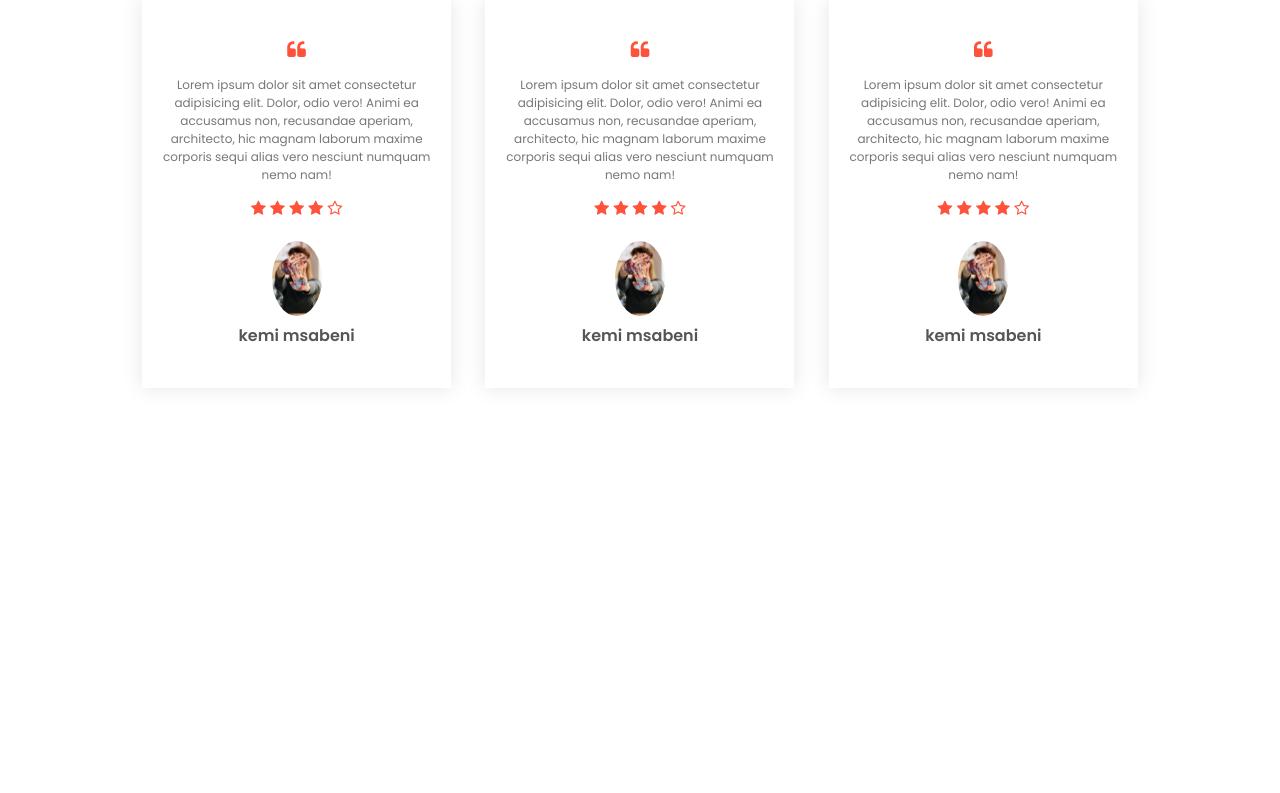
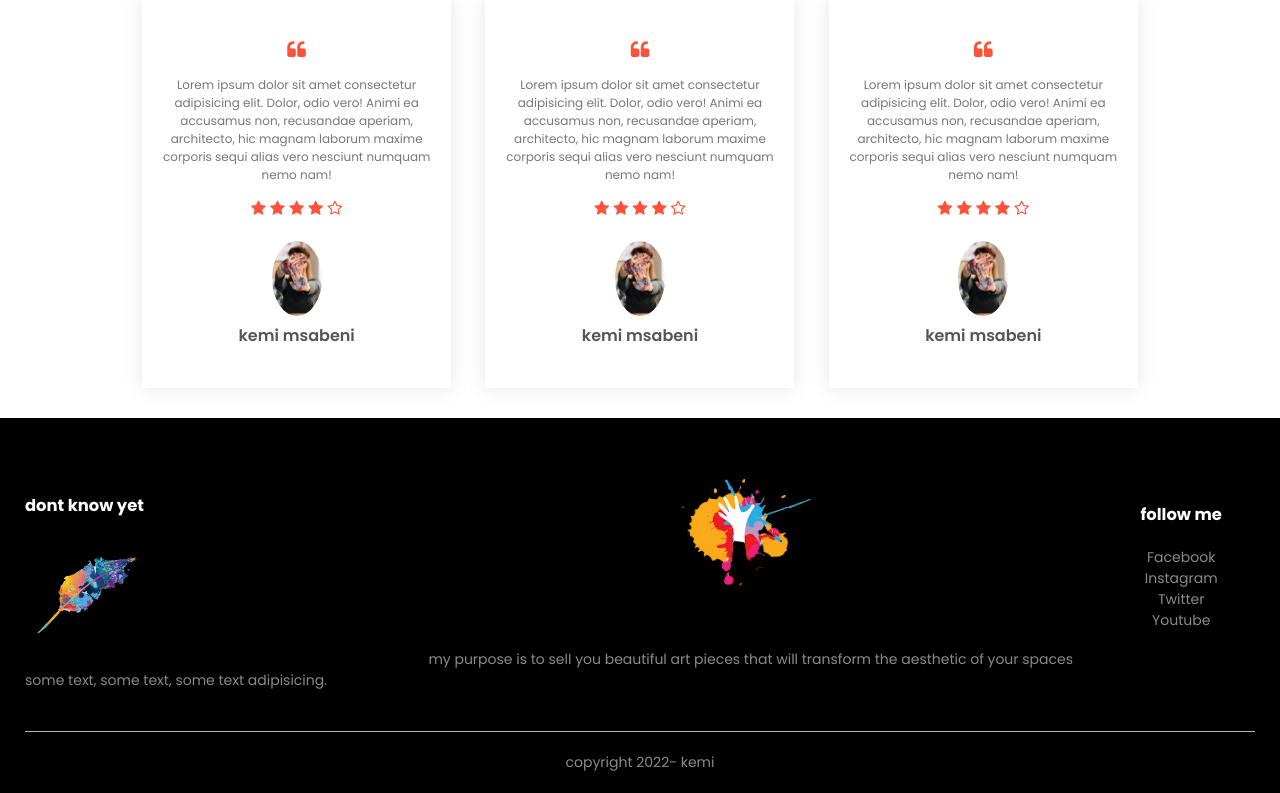
Before and after one commit to msabeni/k_art_frontend, a PHP site: page / in a window 1280 px wide. Shown: the part 2278-3071 px from the top of the page. Before the commit the page ends 2620 px from the top, so only its background shows below. Run offline with PHP 8.4, Linux system fonts and the light colour scheme.

Commit message:
added and styled footer

```diff
--- a/index.html
+++ b/index.html
@@ -202,5 +202,47 @@
         </div>
       </div>
     </div>
+
+    <!-- ==== footer ==== -->
+    <div class="footer">
+      <div class="container">
+        <div class="row">
+          <div class="footer-col-1">
+            <h3>dont know yet</h3>
+            <div class="feather-logo">
+              <img src="images/feather-logo_ccexpress.png" alt="" />
+            </div>
+            <p>some text, some text, some text adipisicing.</p>
+          </div>
+          <div class="footer-col-2">
+            <img src="images/art_logo2_ccexpress.png" alt="logo" />
+            <p>
+              my purpose is to sell you beautiful art pieces that will transform
+              the aesthetic of your spaces
+            </p>
+          </div>
+          <!-- <div class="footer-col-3">
+            <h3>quick links</h3>
+            <ul>
+              <li>link</li>
+              <li>link</li>
+              <li>link</li>
+              <li>link</li>
+            </ul>
+          </div> -->
+          <div class="footer-col-3">
+            <h3>follow me</h3>
+            <ul>
+              <li>Facebook</li>
+              <li>Instagram</li>
+              <li>Twitter</li>
+              <li>Youtube</li>
+            </ul>
+          </div>
+        </div>
+        <hr />
+        <p class="copyright">copyright 2022- kemi</p>
+      </div>
+    </div>
   </body>
 </html>
--- a/style.css
+++ b/style.css
@@ -172,3 +172,58 @@
   color: #555;
   font-size: 16px;
 }
+
+/* ------ footer ----- */
+.footer {
+  background: #000;
+  color: #8a8a8a;
+  font-size: 14px;
+  padding: 5px 0 20px;
+}
+.footer p {
+  color: #8a8a8a;
+}
+.footer h3 {
+  color: #fff;
+  margin-bottom: 20px;
+}
+.footer-col-1,
+.footer-col-2,
+.footer-col-4 {
+  min-width: 250px;
+  margin-bottom: 20px;
+}
+.footer-col-1 {
+  margin-top: 70px;
+  flex-basis: 30%;
+}
+.footer-col-2 {
+  flex: 1; /*wiill use all the available space */
+  text-align: center;
+}
+.footer-col-2 img {
+  width: 180px;
+  margin-bottom: 20px;
+}
+.footer-col-3 {
+  flex-basis: 12%;
+  text-align: center;
+}
+ul {
+  list-style-type: none;
+}
+.feather-logo {
+  margin-top: 20px;
+}
+.feather-logo img {
+  width: 140px;
+}
+.footer hr {
+  border: none;
+  background: #b5b5b5;
+  height: 1px;
+  margin: 20px 0;
+}
+.copyright {
+  text-align: center;
+}
```
Also changed, not shown: images/feather-logo.jpeg (renamed from images/art_logo1.jpeg), images/feather-logo_ccexpress.png (added).
